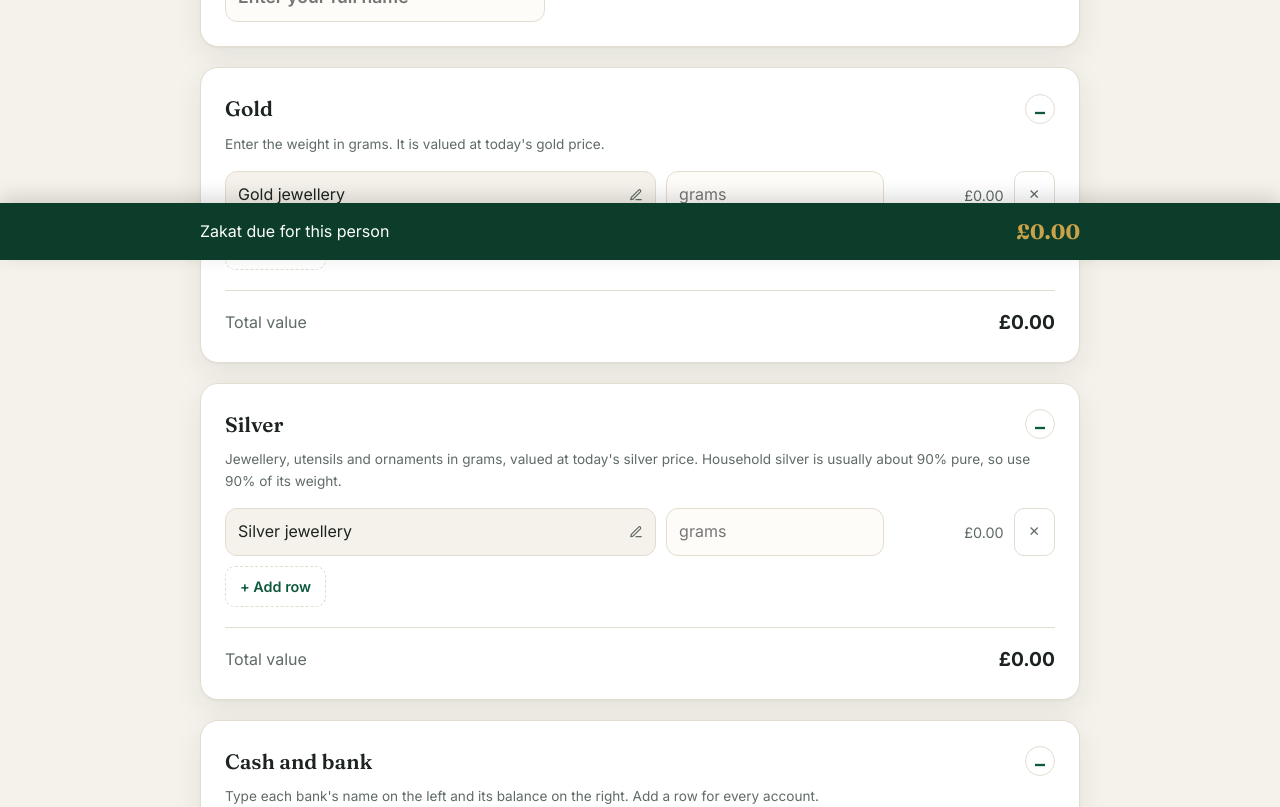
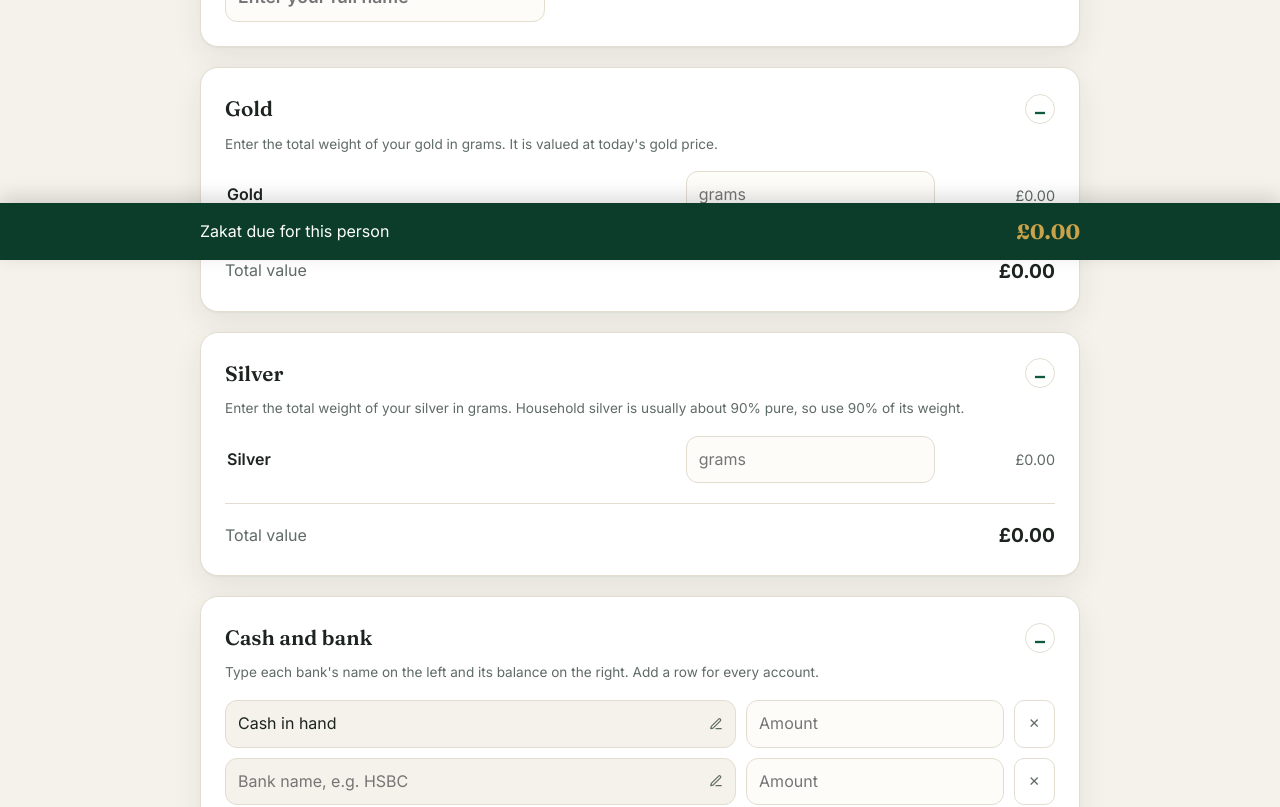
Before and after one commit to Nuhel11/zakat-next, a Next.js app: page / in a window 1280 px wide. Shown: the part 540-1347 px from the top of the page. Built offline with nearby package versions, Linux system fonts and the light colour scheme; no server answers.

Commit message:
Some othrt changes

```diff
--- a/src/app/Section.js
+++ b/src/app/Section.js
@@ -220,6 +220,7 @@ export default function Section({ section, rows, onChange, price, currency }) {
             )
           )}
 
+          {/* Gold and silver have no "Add row" button */}
           {!section.fixed && (
             <button type="button" className="add-row" onClick={addRow}>
               + {section.addLabel || "Add row"}
--- a/src/app/sections.js
+++ b/src/app/sections.js
@@ -2,6 +2,7 @@
 // rate is a percentage. A row can have its own rate, or minus: true to be taken away.
 // metal: gold/silver rows are in grams. separate: worked out on its own (crops).
 // liability: the rows are debts, taken away from wealth.
+// fixed: one line only — no renaming, adding or removing (gold and silver).
 // group: a row that holds its own list (e.g. Bank loans with one line per bank).
 export const SECTIONS = [
   {
@@ -9,16 +10,18 @@ export const SECTIONS = [
     title: "Gold",
     rate: 2.5,
     metal: "gold",
-    help: "Enter the weight in grams. It is valued at today's gold price.",
-    rows: [{ label: "Gold jewellery" }],
+    fixed: true,
+    help: "Enter the total weight of your gold in grams. It is valued at today's gold price.",
+    rows: [{ label: "Gold" }],
   },
   {
     id: "silver",
     title: "Silver",
     rate: 2.5,
     metal: "silver",
-    help: "Jewellery, utensils and ornaments in grams, valued at today's silver price. Household silver is usually about 90% pure, so use 90% of its weight.",
-    rows: [{ label: "Silver jewellery" }],
+    fixed: true,
+    help: "Enter the total weight of your silver in grams. Household silver is usually about 90% pure, so use 90% of its weight.",
+    rows: [{ label: "Silver" }],
   },
   {
     id: "cash",
```
